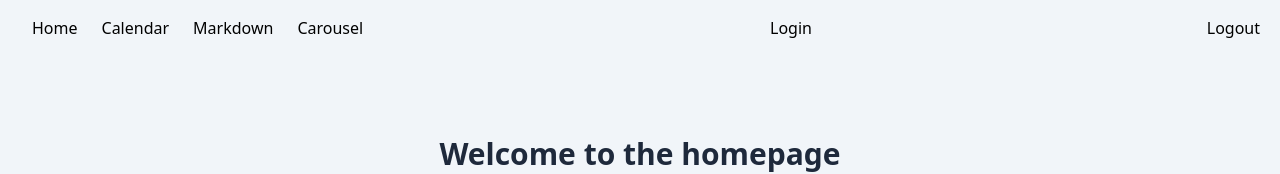
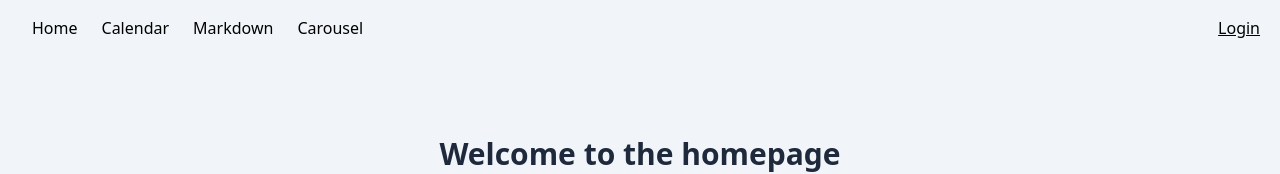
Before and after one commit to pamcy/Vue3-Toolbox, a Vue app: page / in a window 1280 px wide. Shown: the top 174 px of the page. Built offline with nearby package versions, Linux system fonts and the light colour scheme; no server answers.

Commit message:
render the Logout button conditionally

```diff
--- a/src/App.vue
+++ b/src/App.vue
@@ -39,7 +39,11 @@ onMounted(() => {
 </script>
 
 <template>
-  <AppHeader @open-login-modal="isLoginModalOpen = true" @handle-logout="handleLogout" />
+  <AppHeader
+    :is-logged-in="isLoggedIn"
+    @open-login-modal="isLoginModalOpen = true"
+    @handle-logout="handleLogout"
+  />
 
   <RouterView />
 
--- a/src/components/AppHeader.vue
+++ b/src/components/AppHeader.vue
@@ -8,8 +8,8 @@
           </li>
         </ul>
 
-        <button @click="$emit('openLoginModal')">Login</button>
-        <button @click="$emit('handleLogout')">Logout</button>
+        <button v-if="isLoggedIn" class="underline" @click="$emit('handleLogout')">Logout</button>
+        <button v-else class="underline" @click="$emit('openLoginModal')">Login</button>
       </nav>
     </div>
   </header>
@@ -19,6 +19,9 @@
 import { RouterLink } from 'vue-router'
 import { ref } from 'vue'
 
+defineProps({
+  isLoggedIn: Boolean
+})
 defineEmits('openLoginModal', 'handleLogout')
 
 const menuItems = ref([
```
